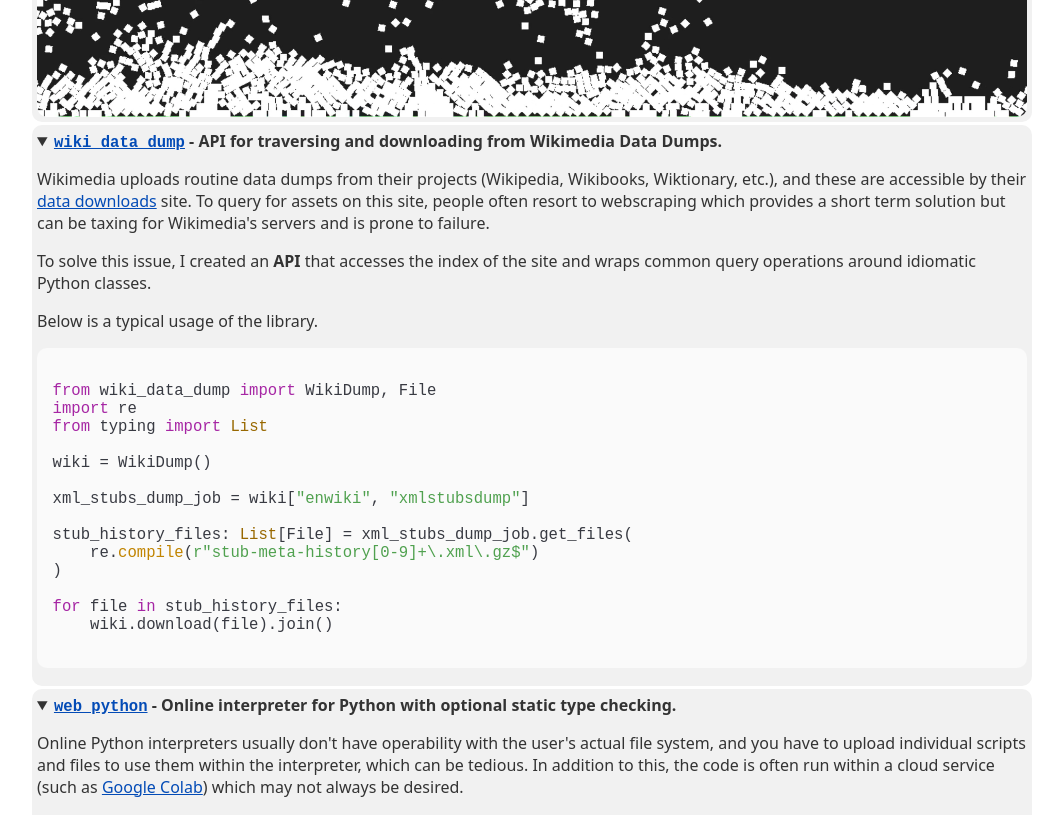
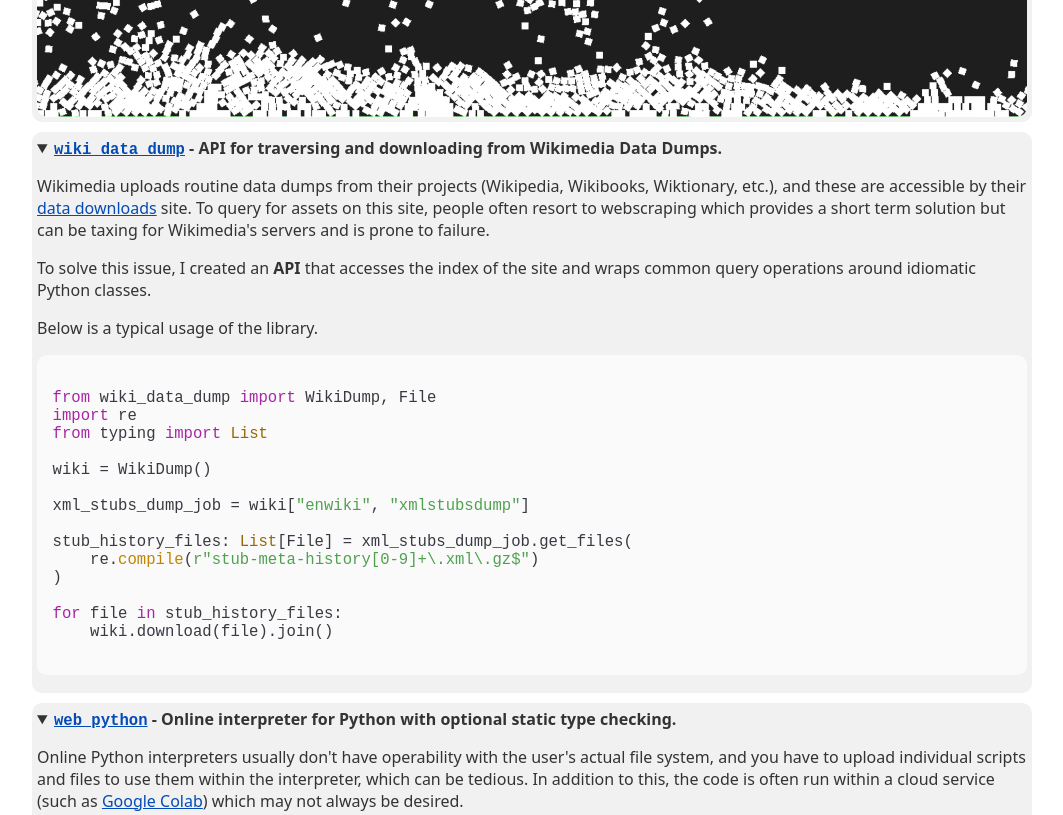
Before and after one commit to jon-edward/jon-edward.github.io, a website built with Vite: page index.html in a window 1280 px wide. Shown: the part 900-1715 px from the top of the page, without its empty margins (108-1171 px from the left). Built offline with nearby package versions, Linux system fonts and the light colour scheme.

Commit message:
Add space between details

```diff
--- a/src/style.css
+++ b/src/style.css
@@ -58,6 +58,10 @@
   background-color: rgb(241, 241, 241);
   margin: 3px 0;
   border-radius: 10px;
+}
+
+details + details {
+  margin-top: 10px;
 }
 
 pre > code {
```
